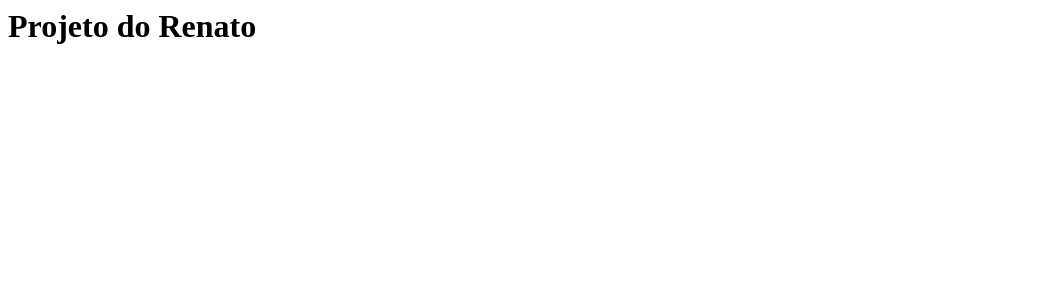
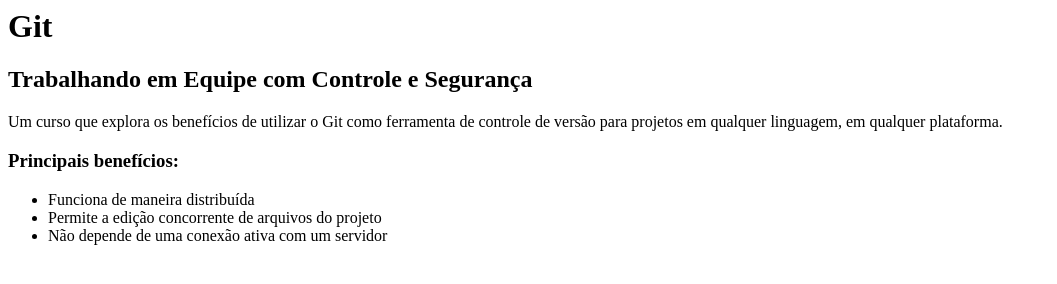
Before and after one commit to renatocfreitas/meu-site, a plain HTML site: page index.html in a window 1280 px wide. Shown: the whole page, without its empty margins (0-1057 px from the left). Drawn offline with Linux system fonts and the light colour scheme.

Commit message:
Conteúdo da página index.html

```diff
--- a/index.html
+++ b/index.html
@@ -1,7 +1,17 @@
 <html>
-	<head>
-	</head>
-	<body>
-		<h1>Projeto do Renato</h1>
-	</body>
+    <head>
+    </head>
+    <body>
+        <h1>Git</h1>
+        <h2>Trabalhando em Equipe com Controle e Segurança</h2>
+
+        <p>Um curso que explora os benefícios de utilizar o Git como ferramenta de controle de versão para projetos em qualquer linguagem, em qualquer plataforma.</p>
+
+        <h3>Principais benefícios:</h3>
+        <ul>
+            <li>Funciona de maneira distribuída</li>
+            <li>Permite a edição concorrente de arquivos do projeto</li>
+            <li>Não depende de uma conexão ativa com um servidor</li>
+        </ul>
+    </body>
 </html>
```
